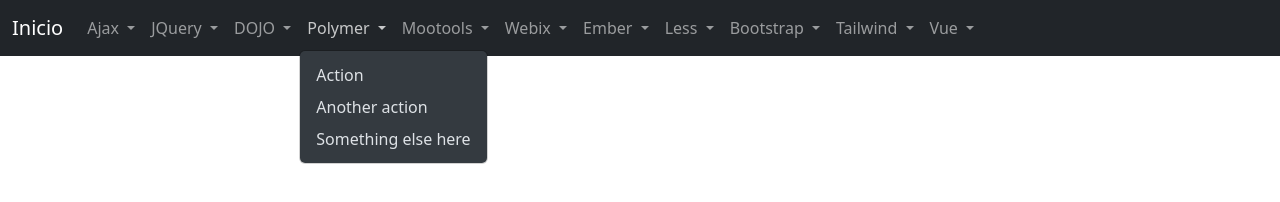
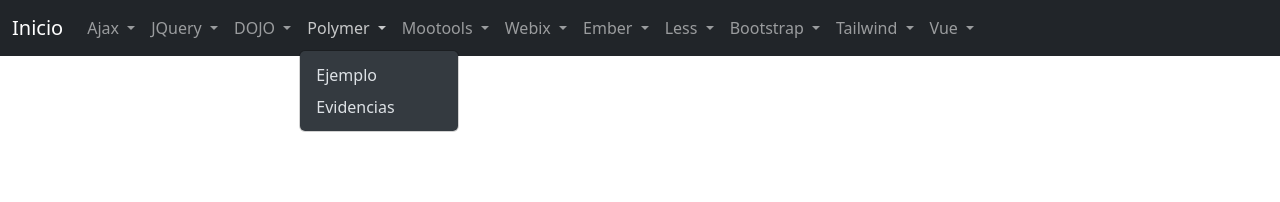
Before and after one commit to AbrahamAcorn/Practicas, a plain HTML site: page index.html in a window 1280 px wide. Both pictures are taken after a click on the button "Polymer". Drawn offline with nearby package versions, Linux system fonts and the light colour scheme.

Commit message:
se actualizo el menu

```diff
--- a/index.html
+++ b/index.html
@@ -82,9 +82,8 @@
 						Polymer
 					</a>
 					<ul class="dropdown-menu dropdown-menu-dark">
-						<li><a class="dropdown-item" href="#">Action</a></li>
-						<li><a class="dropdown-item" href="#">Another action</a></li>
-						<li><a class="dropdown-item" href="#">Something else here</a></li>
+						<li><a class="dropdown-item" href="polymer/icon-toggle.js">Ejemplo</a></li>
+						<li><a class="dropdown-item" href="">Evidencias</a></li>
 					</ul>
 				</li>
 
@@ -94,9 +93,7 @@
 						Mootools
 					</a>
 					<ul class="dropdown-menu dropdown-menu-dark">
-						<li><a class="dropdown-item" href="#">Action</a></li>
-						<li><a class="dropdown-item" href="#">Another action</a></li>
-						<li><a class="dropdown-item" href="#">Something else here</a></li>
+						<li><a class="dropdown-item" href="mootools/tail.html">Ejemplo 1</a></li>
 					</ul>
 				</li>
 
@@ -176,6 +173,9 @@
 	</div>
 </nav>
 
+
+
+
 <!-- Tab panes -->
 <div class="tab-content" id="myTabContent">
 	<div class="tab-pane fade show active" id="tab1Id" role="tabpanel"></div>
```
